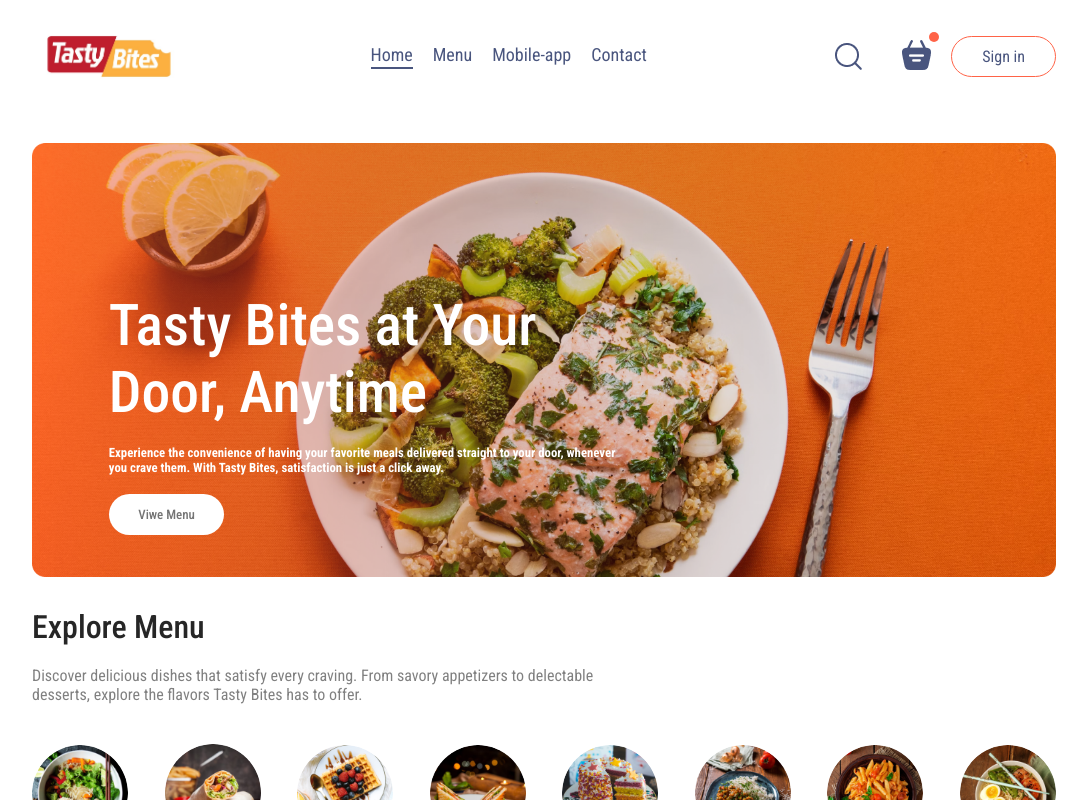
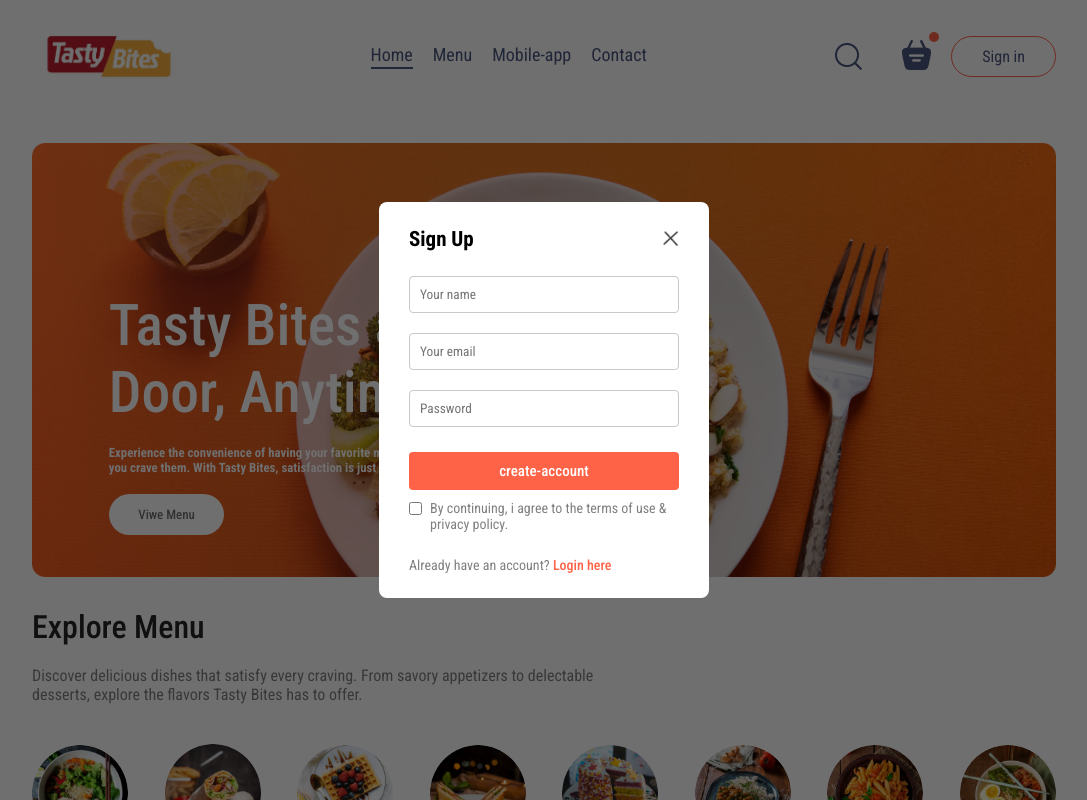
Before and after one commit to Kasim-Tech/food_delevery-Tasty-Bites-, a React (Vite) app in the folder frontend/: page / in a window 1280 px wide. Both pictures are taken after a click on the button "Sign in". Shown: the top 800 px of the page, without its empty margins (96-1183 px from the left). Built offline with nearby package versions, Linux system fonts and the light colour scheme.

Commit message:
Login&signup done

```diff
--- a/frontend/src/App.jsx
+++ b/frontend/src/App.jsx
@@ -4,12 +4,18 @@
 import Cart from "./pages/Cart/Cart"
 import PlaceOrder from "./pages/PlaceOrder/PlaceOrder"
 import Footer from "./components/Footer/Footer"
+import { useState } from "react"
+import LoginpopUP from "./components/LoginPopup/LoginpopUP"
 
 const App = () => {
+
+  const [showLogin, setShowLogin] = useState(false)
+
   return (
     <>
+    {showLogin?<LoginpopUP setShowLogin={setShowLogin}/>:<></>}
         <div className="app">
-      <Navbar/>
+      <Navbar setShowLogin={setShowLogin}/>
       <Routes>
         <Route path="/" element={<Home/>}/>
         <Route path="/cart" element={<Cart/>}/>
--- /dev/null
+++ b/frontend/src/components/LoginPopup/LoginpopUP.css
@@ -0,0 +1,68 @@
+.login-popup{
+    position: absolute;
+    z-index: 1;
+    width: 100%;
+    height: 100%;
+    background-color: #00000090;
+    display: grid;
+
+}
+.login-popup-container{
+    place-self: center;
+    width: max(23vw, 330px);
+    color: #808080;
+    background-color: white;
+    display: flex;
+    flex-direction: column;
+    gap: 25px;
+    padding: 25px 30px;
+    border-radius: 8px;
+    font-size: 14px;
+    animation: fadeIn 0.5s;
+}
+.login-popup-title{
+    display: flex;
+    justify-content: space-between;
+    align-items: center;
+    color: black;
+}
+.login-popup-title img{
+    width: 16px;
+    cursor: pointer;
+}
+.login-popup-inputs{
+    display: flex;
+    flex-direction: column;
+    gap: 20px;
+}
+.login-popup-inputs input{
+    outline: none;
+    border: 1px solid #c9c9c9;
+    padding: 10px;
+    border-radius: 4px;
+}
+
+.login-popup-container button{
+    border:none ;
+    padding: 10px;
+    border-radius: 4px;
+    color: white;
+    background-color: tomato;
+    font-size: 15px;
+    cursor: pointer;
+    font-weight: 500;
+}
+.login-popup-condition{
+    display: flex;
+    align-items: start;
+    gap: 8px;
+    margin-top: -15px;
+}
+.login-popup-condition input{
+    margin-top: 2px;
+}
+.login-popup p span{
+    color: tomato;
+    font-weight: 500;
+    cursor: pointer;
+}
--- /dev/null
+++ b/frontend/src/components/LoginPopup/LoginpopUP.jsx
@@ -0,0 +1,48 @@
+import { useState } from "react";
+import "./LoginpopUP.css";
+import { assets } from "../../assets/assets";
+// eslint-disable-next-line react/prop-types
+const LoginpopUP = ({ setShowLogin }) => {
+  const [currState, setCurrState] = useState("Sign Up");
+
+  return (
+    <div className="login-popup">
+      <form className="login-popup-container">
+        <div className="login-popup-title">
+          <h2>{currState}</h2>
+          <img
+            onClick={() => setShowLogin(false)}
+            src={assets.cross_icon}
+            alt="crossX"
+          />
+        </div>
+        <div className="login-popup-inputs">
+          {currState === "Login" ? (
+            <></>
+          ) : (
+            <input type="text" placeholder="Your name" required />
+          )}
+
+          <input type="email" placeholder="Your email" required />
+          <input type="password" placeholder="Password" required />
+        </div>
+        <button>{currState === "Sign Up" ? "create-account" : "Login"}</button>
+        <div className="login-popup-condition">
+          <input type="checkbox" required />
+          <p>By continuing, i agree to the terms of use & privacy policy.</p>
+        </div>
+        {currState === "Login" ? (
+          <p>
+            Create a new account? <span onClick={()=>setCurrState("Sign Up")}>Click Here</span>
+          </p>
+        ) : (
+          <p>
+            Already have an account? <span onClick={()=>setCurrState("Login")}>Login here</span>
+          </p>
+        )}
+      </form>
+    </div>
+  );
+};
+
+export default LoginpopUP;
--- a/frontend/src/components/Navbar/Navbar.jsx
+++ b/frontend/src/components/Navbar/Navbar.jsx
@@ -2,7 +2,7 @@
 import { assets } from "../../assets/assets";
 import { useState } from "react";
 import {Link} from 'react-router-dom'
-const Navbar = () => {
+const Navbar = ({setShowLogin}) => {
   const [menu, setMenu] = useState("Home");
 
   return (
@@ -45,7 +45,7 @@
             <img src={assets.basket_icon} alt="cart" />
             <div className="dot"></div>
           </div>
-          <button className="SignBTN">Sign in</button>
+          <button onClick={()=>setShowLogin(true)} className="SignBTN">Sign in</button>
         </div>
       </div>
     </>
```
